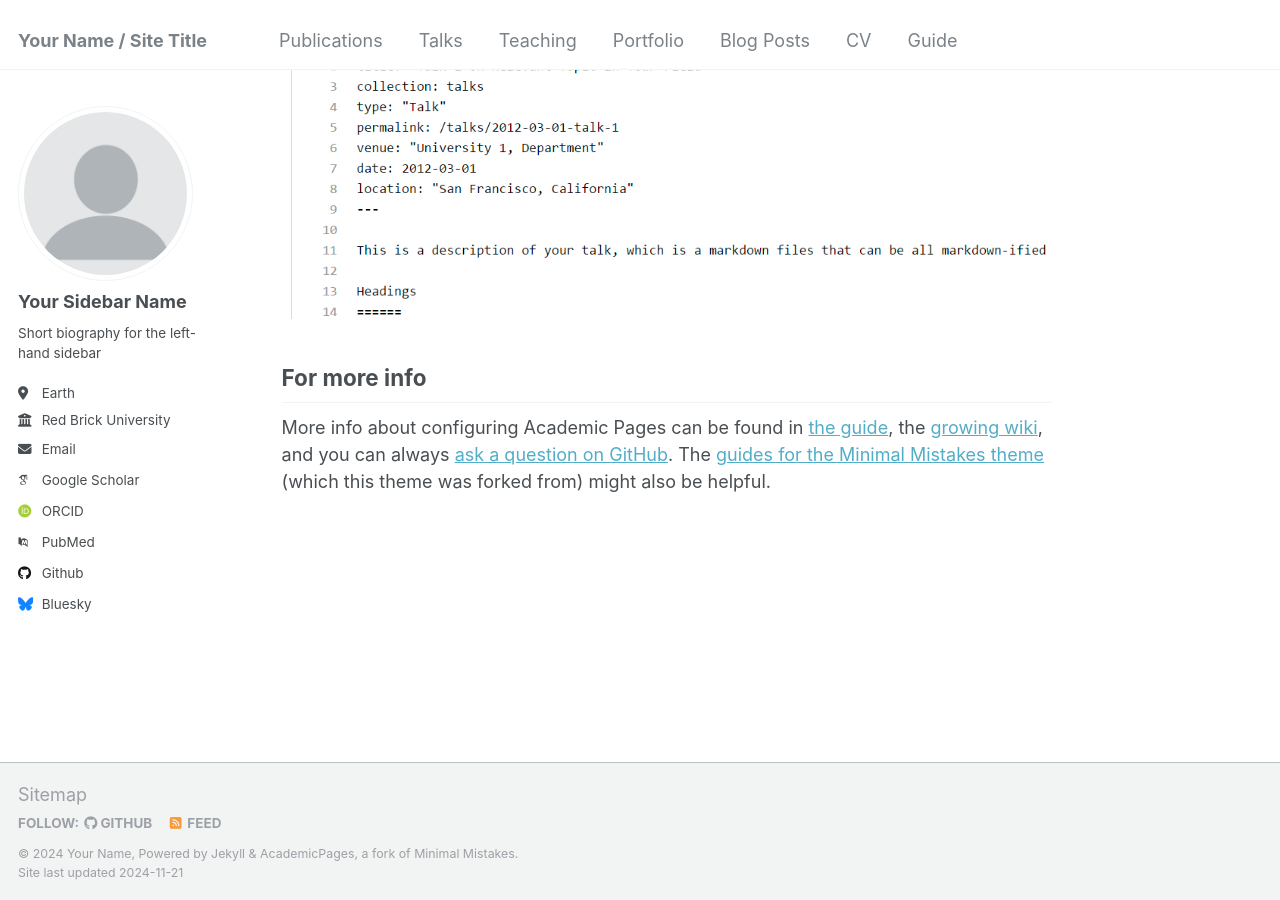
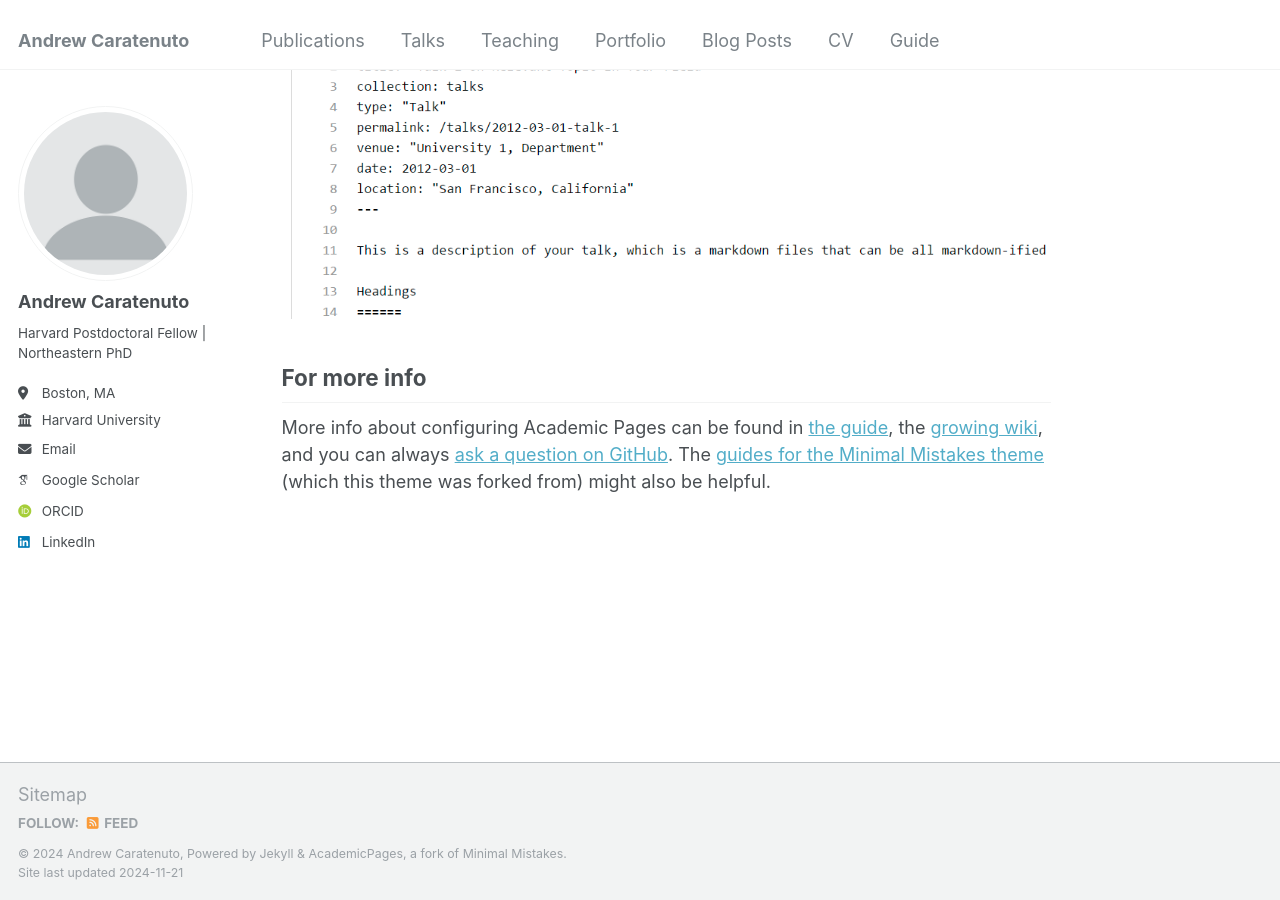
Before and after one commit to andrewcaratenuto/andrewcaratenuto.github.io, a Jekyll site: the page built from _pages/about.md, in a window 1280 px wide and 900 px high, scrolled down 2643 px. Built offline with Jekyll 4.4.1, drawn with Linux system fonts in a browser that asks for light colours; some web fonts are replaced.

Commit message:
Update _config.yml

```diff
--- a/_config.yml
+++ b/_config.yml
@@ -8,13 +8,13 @@
 
 # Basic Site Settings
 locale                   : "en-US"
-title                    : "Your Name / Site Title"
+title                    : "Andrew Caratenuto"
 title_separator          : "-"
-name                     : &name "Your Name"
+name                     : &name "Andrew Caratenuto"
 description              : &description "personal description"
-url                      : https://academicpages.github.io # the base hostname & protocol for your site e.g. "https://[your GitHub username].github.io"
+url                      : https://andrewcaratenuto.github.io # the base hostname & protocol for your site e.g. "https://[your GitHub username].github.io"
 baseurl                  : "" # the subpath of your site, e.g. "/blog"
-repository               : "academicpages/academicpages.github.io"
+repository               : "andrewcaratenuto/andrewcaratenuto.github.io"
 
 # Site Author - The following control what appear as part of the author content on the side bar.
 #               If a field is blank the icon and link will not appear, otherwise it will be shown.
@@ -22,21 +22,21 @@ repository               : "academicpages/academicpages.github.io"
 author:
   # Biographic information
   avatar           : "profile.png"
-  name             : "Your Sidebar Name"
+  name             : "Andrew Caratenuto"
   pronouns         : # example: "she/her"
-  bio              : "Short biography for the left-hand sidebar"
-  location         : "Earth"
-  employer         : "Red Brick University"
+  bio              : "Harvard Postdoctoral Fellow | Northeastern PhD"
+  location         : "Boston, MA"
+  employer         : "Harvard University"
   uri              : # URL
-  email            : "none@example.org"
+  email            : "andrew.caratenuto@gmail.com"
 
   # Academic websites
   arxiv            : # URL - Update with the correct link to your profile
-  googlescholar    : "https://scholar.google.com/citations?user=PS_CX0AAAAAJ"
+  googlescholar    : "https://scholar.google.com/citations?user=2aKdtdQAAAAJ&hl=en&oi=ao"
   impactstory      : # URL
-  orcid            : "http://orcid.org/yourorcidurl"
+  orcid            : "https://orcid.org/0000-0002-0990-1409"
   semantic         : # URL
-  pubmed           : "https://www.ncbi.nlm.nih.gov/pubmed/?term=john+snow"
+  pubmed           : # "https://www.ncbi.nlm.nih.gov/pubmed/?term=john+snow"
   researchgate     : # URL
   scopus           : # URL
 
@@ -44,12 +44,12 @@ author:
   bitbucket        : # Username - Update with your username on the site
   codepen          : # Username
   dribbble         : # Username
-  github           : "academicpages"
+  github           : # "academicpages"
   kaggle           : # Username
   stackoverflow    : # User number or user number and name (i.e., use "1" or "1/jeff-atwood")
 
   # Social media
-  bluesky          : "bsky.app" # Replace this with you Bluesky username
+  bluesky          : # "bsky.app" # Replace this with you Bluesky username
   facebook         : # Username
   flickr           : # Username
   foursquare       : # Username
@@ -58,7 +58,7 @@ author:
   keybase          : # Username
   instagram        : # Username
   lastfm           : # Username
-  linkedin         : # Username
+  linkedin         : andrew-caratenuto
   mastodon         : # URL
   medium           : # URL
   pinterest        : # Username
@@ -130,7 +130,7 @@ yandex_site_verification :
 
 # Social Sharing
 twitter:
-  username               : &twitter
+  username               : #&twitter
 facebook:
   username               :
   app_id                 :
```
